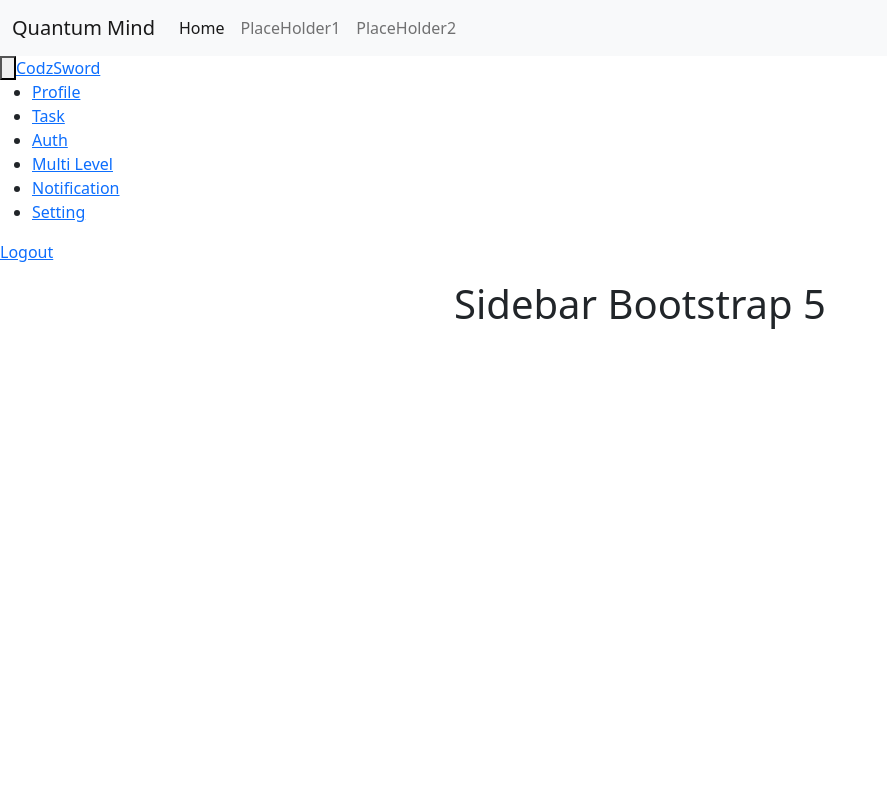
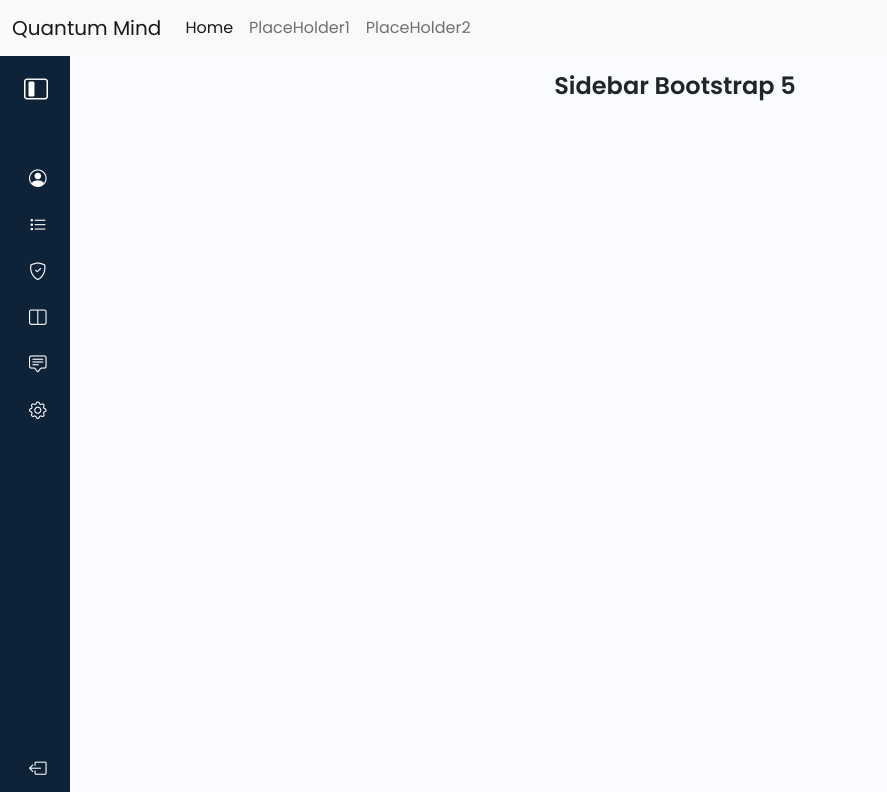
Before and after one commit to Abdur-Rahim-sheikh/QuantumMind, a Django app: page /talk-to-ai/ in a window 1280 px wide. Shown: the whole page, without its empty margins (0-887 px from the left). Run offline with Django 5.2, Linux system fonts and the light colour scheme; parts of the project's set-up code (start-up, migrations or seed data) failed here and were passed over.

Commit message:
sidebar applied

```diff
--- /dev/null
+++ b/public/static/css/sidebar.css
@@ -0,0 +1,142 @@
+@import url('https://fonts.googleapis.com/css2?family=Poppins:wght@400;600&display=swap');
+
+::after,
+::before {
+    box-sizing: border-box;
+    margin: 0;
+    padding: 0;
+}
+
+a {
+    text-decoration: none;
+}
+
+li {
+    list-style: none;
+}
+
+h1 {
+    font-weight: 600;
+    font-size: 1.5rem;
+}
+
+body {
+    font-family: 'Poppins', sans-serif;
+}
+
+.sidebar_wrapper {
+    display: flex;
+}
+
+.main {
+    min-height: 92vh;
+    width: 100%;
+    overflow: hidden;
+    transition: all 0.35s ease-in-out;
+    background-color: #fafbfe;
+}
+
+#sidebar {
+    width: 70px;
+    min-width: 70px;
+    z-index: 1000;
+    transition: all .25s ease-in-out;
+    background-color: #0e2238;
+    display: flex;
+    flex-direction: column;
+}
+
+#sidebar.expand {
+    width: 260px;
+    min-width: 260px;
+}
+
+.toggle-btn {
+    background-color: transparent;
+    cursor: pointer;
+    border: 0;
+    padding: 1rem 1.5rem;
+}
+
+.toggle-btn i {
+    font-size: 1.5rem;
+    color: #FFF;
+}
+
+.sidebar-logo {
+    margin: auto 0;
+}
+
+.sidebar-logo a {
+    color: #FFF;
+    font-size: 1.15rem;
+    font-weight: 600;
+}
+
+#sidebar:not(.expand) .sidebar-logo,
+#sidebar:not(.expand) a.sidebar-link span {
+    display: none;
+}
+
+.sidebar-nav {
+    padding: 2rem 0;
+    flex: 1 1 auto;
+}
+
+a.sidebar-link {
+    padding: .625rem 1.625rem;
+    color: #FFF;
+    display: block;
+    font-size: 0.9rem;
+    white-space: nowrap;
+    border-left: 3px solid transparent;
+}
+
+.sidebar-link i {
+    font-size: 1.1rem;
+    margin-right: .75rem;
+}
+
+a.sidebar-link:hover {
+    background-color: rgba(255, 255, 255, .075);
+    border-left: 3px solid #3b7ddd;
+}
+
+.sidebar-item {
+    position: relative;
+}
+
+#sidebar:not(.expand) .sidebar-item .sidebar-dropdown {
+    position: absolute;
+    top: 0;
+    left: 70px;
+    background-color: #0e2238;
+    padding: 0;
+    min-width: 15rem;
+    display: none;
+}
+
+#sidebar:not(.expand) .sidebar-item:hover .has-dropdown+.sidebar-dropdown {
+    display: block;
+    max-height: 15em;
+    width: 100%;
+    opacity: 1;
+}
+
+#sidebar.expand .sidebar-link[data-bs-toggle="collapse"]::after {
+    border: solid;
+    border-width: 0 .075rem .075rem 0;
+    content: "";
+    display: inline-block;
+    padding: 2px;
+    position: absolute;
+    right: 1.5rem;
+    top: 1.4rem;
+    transform: rotate(-135deg);
+    transition: all .2s ease-out;
+}
+
+#sidebar.expand .sidebar-link[data-bs-toggle="collapse"].collapsed::after {
+    transform: rotate(45deg);
+    transition: all .2s ease-out;
+}
--- /dev/null
+++ b/public/static/js/sidebar.js
@@ -0,0 +1,5 @@
+const hamBurger = document.querySelector(".toggle-btn");
+
+hamBurger.addEventListener("click", function () {
+  document.querySelector("#sidebar").classList.toggle("expand");
+});
--- a/public/templates/talk_to_ai/home.html
+++ b/public/templates/talk_to_ai/home.html
@@ -1,33 +1,35 @@
-{% extends 'base.html'%}
-
+{% extends 'base.html'%} {% load static %}
+{% block style %}
+<link rel="stylesheet" href="{% static 'css/sidebar.css' %}">
+{% endblock style %}
 {% block content %}
-<div class="wrapper">
+<div class="sidebar_wrapper">
     <aside id="sidebar">
         <div class="d-flex">
             <button class="toggle-btn" type="button">
-                <i class="lni lni-grid-alt"></i>
+                <i class="bi bi-layout-sidebar-inset"></i>
             </button>
             <div class="sidebar-logo">
-                <a href="#">CodzSword</a>
+                <a href="#">Chat-With-AI</a>
             </div>
         </div>
         <ul class="sidebar-nav">
             <li class="sidebar-item">
                 <a href="#" class="sidebar-link">
-                    <i class="lni lni-user"></i>
+                    <i class="bi bi-person-circle"></i>
                     <span>Profile</span>
                 </a>
             </li>
             <li class="sidebar-item">
                 <a href="#" class="sidebar-link">
-                    <i class="lni lni-agenda"></i>
+                    <i class="bi bi-list-task"></i>
                     <span>Task</span>
                 </a>
             </li>
             <li class="sidebar-item">
                 <a href="#" class="sidebar-link collapsed has-dropdown" data-bs-toggle="collapse"
                    data-bs-target="#auth" aria-expanded="false" aria-controls="auth">
-                    <i class="lni lni-protection"></i>
+                    <i class="bi bi-shield-check"></i>
                     <span>Auth</span>
                 </a>
                 <ul id="auth" class="sidebar-dropdown list-unstyled collapse" data-bs-parent="#sidebar">
@@ -42,7 +44,7 @@
             <li class="sidebar-item">
                 <a href="#" class="sidebar-link collapsed has-dropdown" data-bs-toggle="collapse"
                    data-bs-target="#multi" aria-expanded="false" aria-controls="multi">
-                    <i class="lni lni-layout"></i>
+                    <i class="bi bi-layout-split"></i>
                     <span>Multi Level</span>
                 </a>
                 <ul id="multi" class="sidebar-dropdown list-unstyled collapse" data-bs-parent="#sidebar">
@@ -64,20 +66,20 @@
             </li>
             <li class="sidebar-item">
                 <a href="#" class="sidebar-link">
-                    <i class="lni lni-popup"></i>
+                    <i class="bi bi-chat-square-text"></i>
                     <span>Notification</span>
                 </a>
             </li>
             <li class="sidebar-item">
                 <a href="#" class="sidebar-link">
-                    <i class="lni lni-cog"></i>
+                    <i class="bi bi-gear"></i>
                     <span>Setting</span>
                 </a>
             </li>
         </ul>
         <div class="sidebar-footer">
             <a href="#" class="sidebar-link">
-                <i class="lni lni-exit"></i>
+                <i class="bi bi-box-arrow-left"></i>
                 <span>Logout</span>
             </a>
         </div>
@@ -91,3 +93,7 @@
     </div>
 </div>
 {% endblock content %}
+
+{% block script %}
+<script src="{% static 'js/sidebar.js' %}"></script>
+{% endblock script %}
--- a/public/views/home.py
+++ b/public/views/home.py
@@ -9,6 +9,7 @@ class Home(View):
     def get(self, request):
         web_apps = {
             "talk_to_ai": {
+                "icon": "bi bi-chat-fill",
                 "name": "Talk to AI",
                 "description": "Talk to AI is a web application that allows you to talk to an AI.",
                 "redirect_url": reverse("public:talk-to-ai"),
```
Also changed, not shown: public/templates/core/home.html (+7 -6 lines).
